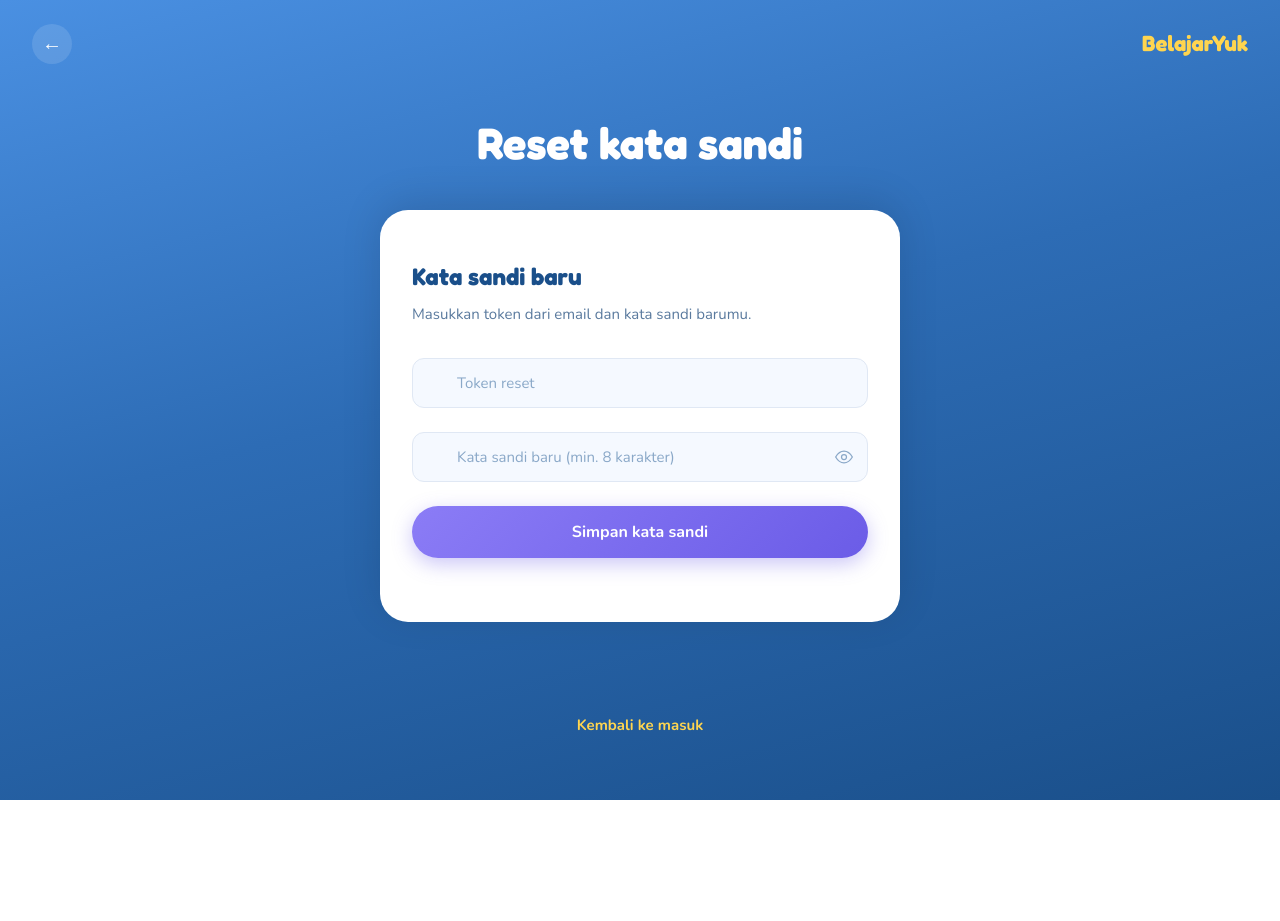
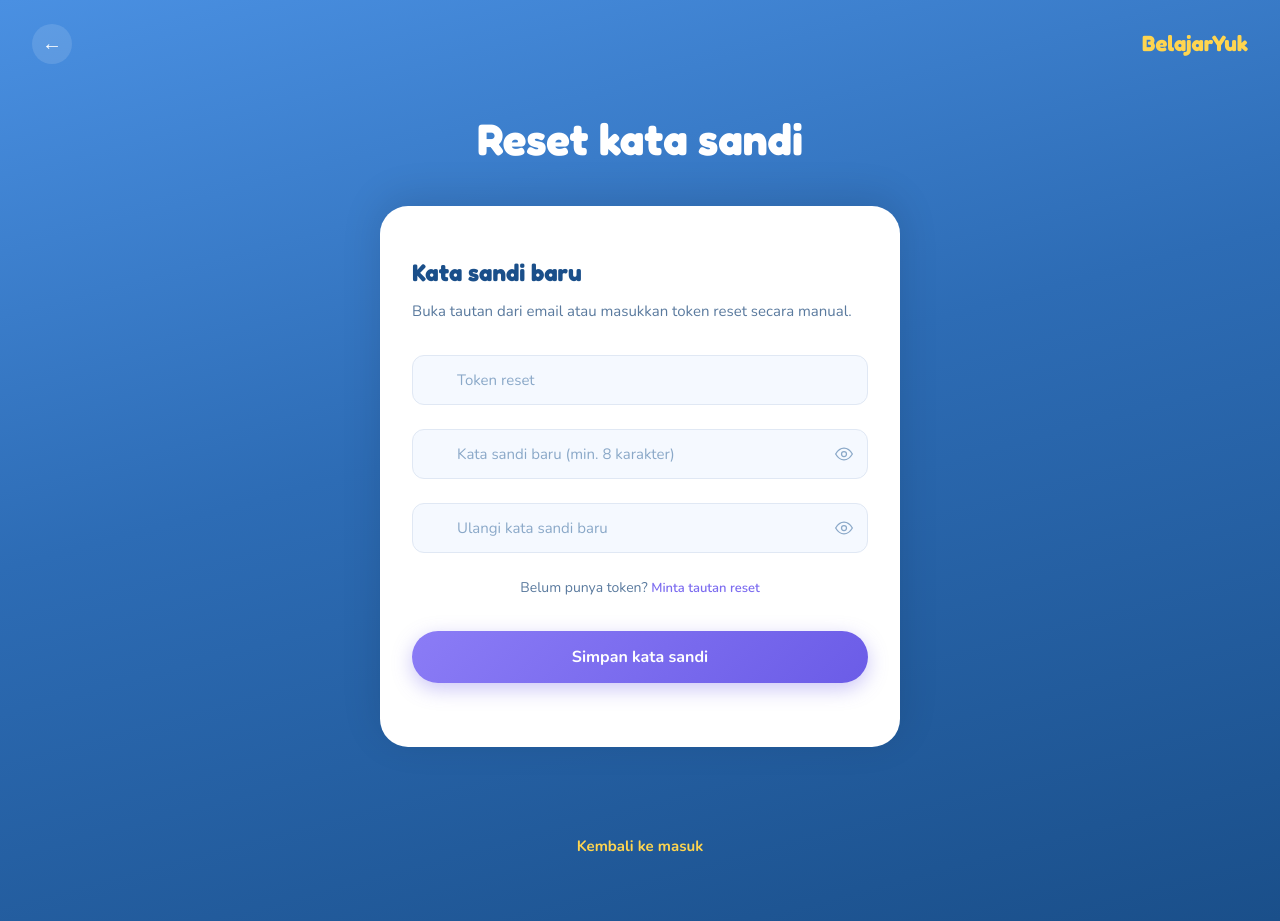
Before and after one commit to sakagamiyuuji/belajaryuk-web, a React (Vite) app: page /reset-password in a window 1280 px wide. Before the commit the page ends 800 px from the top, so only its background shows below. Built offline with nearby package versions, Linux system fonts and the light colour scheme.

Commit message:
update forgot password

```diff
--- a/src/hooks/useSubjects.ts
+++ b/src/hooks/useSubjects.ts
@@ -6,7 +6,7 @@ export function useSubjects() {
   const { data, loading, error, reload } = useAsyncData(
     async () => {
       const result = await fetchSubjects();
-      return result.subjects;
+      return [...result.subjects].sort((a, b) => a.orderIndex - b.orderIndex);
     },
     [],
   );
--- a/src/pages/ForgotPassword.jsx
+++ b/src/pages/ForgotPassword.jsx
@@ -1,16 +1,16 @@
 import { useState } from 'react';
 import { Link } from 'react-router-dom';
 import { forgotPassword } from '../api/auth';
-import { ApiRequestError } from '../api/client';
 import AuthLayout from '../components/AuthLayout.jsx';
-import { useToast } from '../context/ToastContext.jsx';
+
+const GENERIC_SUCCESS =
+  'Jika email terdaftar, link reset telah dikirim. Periksa kotak masuk atau folder spam.';
 
 export default function ForgotPassword() {
   const [email, setEmail] = useState('');
   const [loading, setLoading] = useState(false);
   const [sent, setSent] = useState(false);
   const [error, setError] = useState('');
-  const { showError } = useToast();
 
   async function handleSubmit(e) {
     e.preventDefault();
@@ -24,16 +24,11 @@ export default function ForgotPassword() {
     setLoading(true);
     try {
       await forgotPassword(email.trim());
-      setSent(true);
-    } catch (err) {
-      const message =
-        err instanceof ApiRequestError
-          ? err.message
-          : 'Gagal mengirim permintaan reset. Coba lagi.';
-      setError(message);
-      showError(message);
+    } catch {
+      // Jangan bocorkan apakah email terdaftar — tampilkan pesan sukses generik sama.
     } finally {
       setLoading(false);
+      setSent(true);
     }
   }
 
@@ -50,14 +45,14 @@ export default function ForgotPassword() {
         <h2>Reset kata sandi</h2>
         <p>
           {sent
-            ? 'Jika email terdaftar, instruksi reset telah dikirim.'
+            ? GENERIC_SUCCESS
             : 'Masukkan email akunmu untuk menerima tautan reset.'}
         </p>
       </div>
 
       {sent ? (
-        <p className="auth-page__success">
-          Periksa kotak masuk email kamu. Jika tidak ada, cek folder spam.
+        <p className="auth-page__success" role="status">
+          {GENERIC_SUCCESS}
         </p>
       ) : (
         <form onSubmit={handleSubmit} noValidate>
--- a/src/pages/ResetPassword.jsx
+++ b/src/pages/ResetPassword.jsx
@@ -1,4 +1,4 @@
-import { useState } from 'react';
+import { useEffect, useState } from 'react';
 import { Link, useNavigate, useSearchParams } from 'react-router-dom';
 import { resetPassword } from '../api/auth';
 import { ApiRequestError } from '../api/client';
@@ -10,24 +10,37 @@ export default function ResetPassword() {
   const navigate = useNavigate();
   const [searchParams] = useSearchParams();
   const tokenFromUrl = searchParams.get('token') ?? '';
+  const hasTokenFromUrl = Boolean(tokenFromUrl.trim());
 
   const [token, setToken] = useState(tokenFromUrl);
   const [newPassword, setNewPassword] = useState('');
+  const [confirmPassword, setConfirmPassword] = useState('');
   const [showPassword, setShowPassword] = useState(false);
+  const [showConfirm, setShowConfirm] = useState(false);
   const [loading, setLoading] = useState(false);
   const [error, setError] = useState('');
   const { showError } = useToast();
+
+  useEffect(() => {
+    if (tokenFromUrl) {
+      setToken(tokenFromUrl);
+    }
+  }, [tokenFromUrl]);
 
   async function handleSubmit(e) {
     e.preventDefault();
     setError('');
 
     if (!token.trim()) {
-      setError('Token reset wajib diisi.');
+      setError('Token reset wajib diisi. Buka tautan dari email atau minta reset baru.');
       return;
     }
     if (newPassword.length < 8) {
       setError('Kata sandi baru minimal 8 karakter.');
+      return;
+    }
+    if (newPassword !== confirmPassword) {
+      setError('Konfirmasi kata sandi tidak cocok.');
       return;
     }
 
@@ -61,7 +74,11 @@ export default function ResetPassword() {
     >
       <div className="auth-page__card-header">
         <h2>Kata sandi baru</h2>
-        <p>Masukkan token dari email dan kata sandi barumu.</p>
+        <p>
+          {hasTokenFromUrl
+            ? 'Atur kata sandi barumu. Tautan dari email sudah dikenali.'
+            : 'Buka tautan dari email atau masukkan token reset secara manual.'}
+        </p>
       </div>
 
       <form onSubmit={handleSubmit} noValidate>
@@ -71,6 +88,7 @@ export default function ResetPassword() {
           </p>
         ) : null}
 
+        {!hasTokenFromUrl ? (
           <div className="auth-field">
             <label className="auth-field__label visually-hidden" htmlFor="reset-token">
               Token
@@ -88,6 +106,9 @@ export default function ResetPassword() {
               />
             </div>
           </div>
+        ) : (
+          <input type="hidden" name="token" value={token} />
+        )}
 
         <div className="auth-field">
           <label className="auth-field__label visually-hidden" htmlFor="reset-password">
@@ -117,6 +138,43 @@ export default function ResetPassword() {
           </div>
         </div>
 
+        <div className="auth-field">
+          <label className="auth-field__label visually-hidden" htmlFor="reset-confirm-password">
+            Konfirmasi kata sandi
+          </label>
+          <div className="auth-field__input-wrap">
+            <input
+              id="reset-confirm-password"
+              name="confirmPassword"
+              type={showConfirm ? 'text' : 'password'}
+              autoComplete="new-password"
+              className="auth-field__input auth-field__input--with-toggle"
+              placeholder="Ulangi kata sandi baru"
+              value={confirmPassword}
+              onChange={(ev) => setConfirmPassword(ev.target.value)}
+              minLength={8}
+              required
+            />
+            <button
+              type="button"
+              className="auth-field__toggle"
+              aria-label={showConfirm ? 'Sembunyikan konfirmasi' : 'Tampilkan konfirmasi'}
+              onClick={() => setShowConfirm((v) => !v)}
+            >
+              <PasswordToggleIcon visible={showConfirm} />
+            </button>
+          </div>
+        </div>
+
+        {!hasTokenFromUrl ? (
+          <p className="auth-page__hint">
+            Belum punya token?{' '}
+            <Link to="/forgot-password" className="auth-page__link">
+              Minta tautan reset
+            </Link>
+          </p>
+        ) : null}
+
         <button type="submit" className="auth-page__submit" disabled={loading}>
           {loading ? 'Memproses…' : 'Simpan kata sandi'}
         </button>
--- a/src/styles/Auth.css
+++ b/src/styles/Auth.css
@@ -244,6 +244,13 @@
   background: rgba(180, 35, 24, 0.08);
 }
 
+.auth-page__hint {
+  margin: 0 0 var(--space-4);
+  font-size: 0.875rem;
+  color: #5a7a9e;
+  text-align: center;
+}
+
 .auth-page__footer {
   position: relative;
   z-index: 2;
--- a/src/utils/youtube.js
+++ b/src/utils/youtube.js
@@ -1,14 +1,33 @@
 export function toYoutubeEmbedUrl(url) {
   if (!url) return null;
+
   try {
-    const parsed = new URL(url);
+    const parsed = new URL(url.trim());
+
     if (parsed.hostname.includes('youtu.be')) {
-      return `https://www.youtube.com/embed/${parsed.pathname.slice(1)}`;
+      const id = parsed.pathname.replace(/^\//, '').split('/')[0];
+      return id ? `https://www.youtube.com/embed/${id}` : null;
     }
+
+    if (!parsed.hostname.includes('youtube.com') && !parsed.hostname.includes('youtube-nocookie.com')) {
+      return null;
+    }
+
+    const pathParts = parsed.pathname.split('/').filter(Boolean);
+
+    if (pathParts[0] === 'embed' && pathParts[1]) {
+      return `https://www.youtube.com/embed/${pathParts[1]}`;
+    }
+
+    if (pathParts[0] === 'shorts' && pathParts[1]) {
+      return `https://www.youtube.com/embed/${pathParts[1]}`;
+    }
+
     const id = parsed.searchParams.get('v');
     if (id) return `https://www.youtube.com/embed/${id}`;
   } catch {
     return null;
   }
+
   return null;
 }
```
Also changed, not shown: 2 other files (tests, documents, lock files or other folders). Lines whose indentation alone changed are shown as unchanged.
